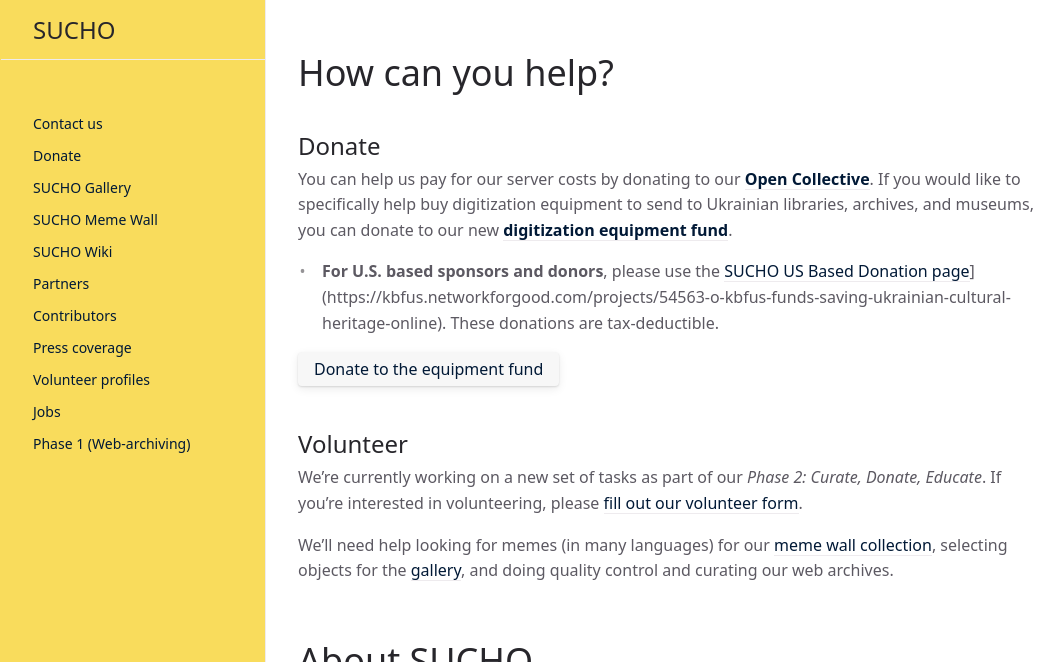
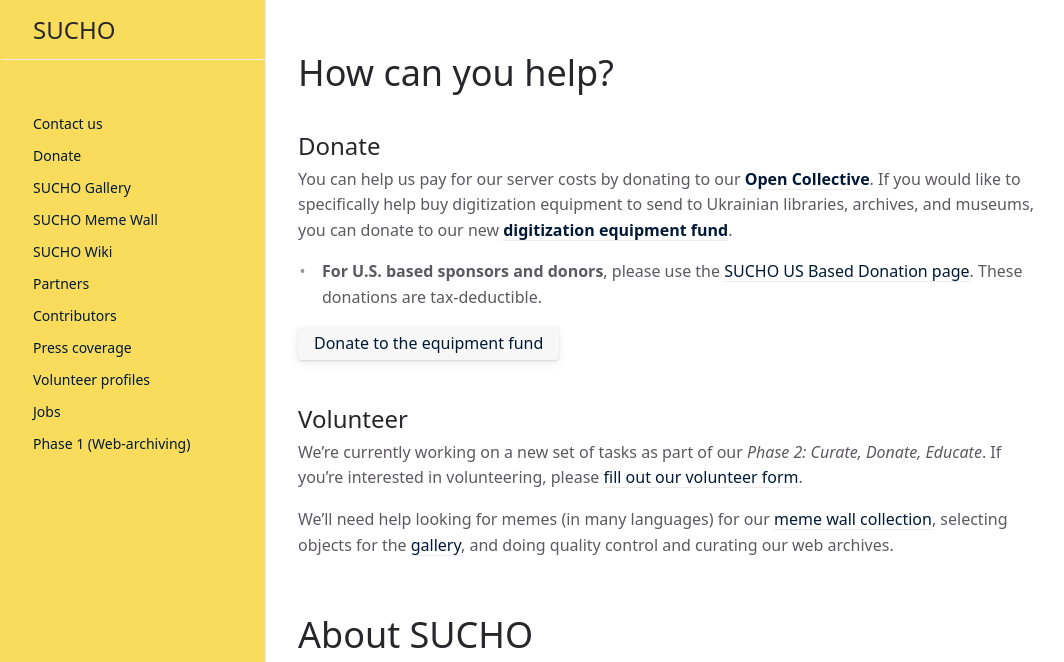
Before and after one commit to sucho-archiving/sucho-archiving.github.io, a Jekyll site: the page built from index.md, in a window 1280 px wide and 900 px high, scrolled down 962 px, cut to the strip 0-662 px from the top of the window. Shown: the whole strip, without its empty margins (106-1170 px from the left). Built offline with Jekyll 4.4.1, drawn with Linux system fonts in a browser that asks for light colours; some of the changed lines change nothing that is shown.

Commit message:
Update index.md

```diff
--- a/index.md
+++ b/index.md
@@ -37,7 +37,7 @@
 
 ## Donate
 You can help us pay for our server costs by donating to our **[Open Collective](https://opencollective.com/sucho)**. If you would like to specifically help buy digitization equipment to send to Ukrainian libraries, archives, and museums, you can donate to our new **[digitization equipment fund](https://opencollective.com/sucho/projects/equipment)**.
-- **For U.S. based sponsors and donors**, please use the [SUCHO US Based Donation page]([Volunteer initiative digitizing and backing up Ukrainian culture)](https://kbfus.networkforgood.com/projects/54563-o-kbfus-funds-saving-ukrainian-cultural-heritage-online). These donations are tax-deductible.
+- **For U.S. based sponsors and donors**, please use the [SUCHO US Based Donation page](https://kbfus.networkforgood.com/projects/54563-o-kbfus-funds-saving-ukrainian-cultural-heritage-online). These donations are tax-deductible.
 
 [Donate to the equipment fund](https://opencollective.com/sucho/projects/equipment){: .btn }
 
```
